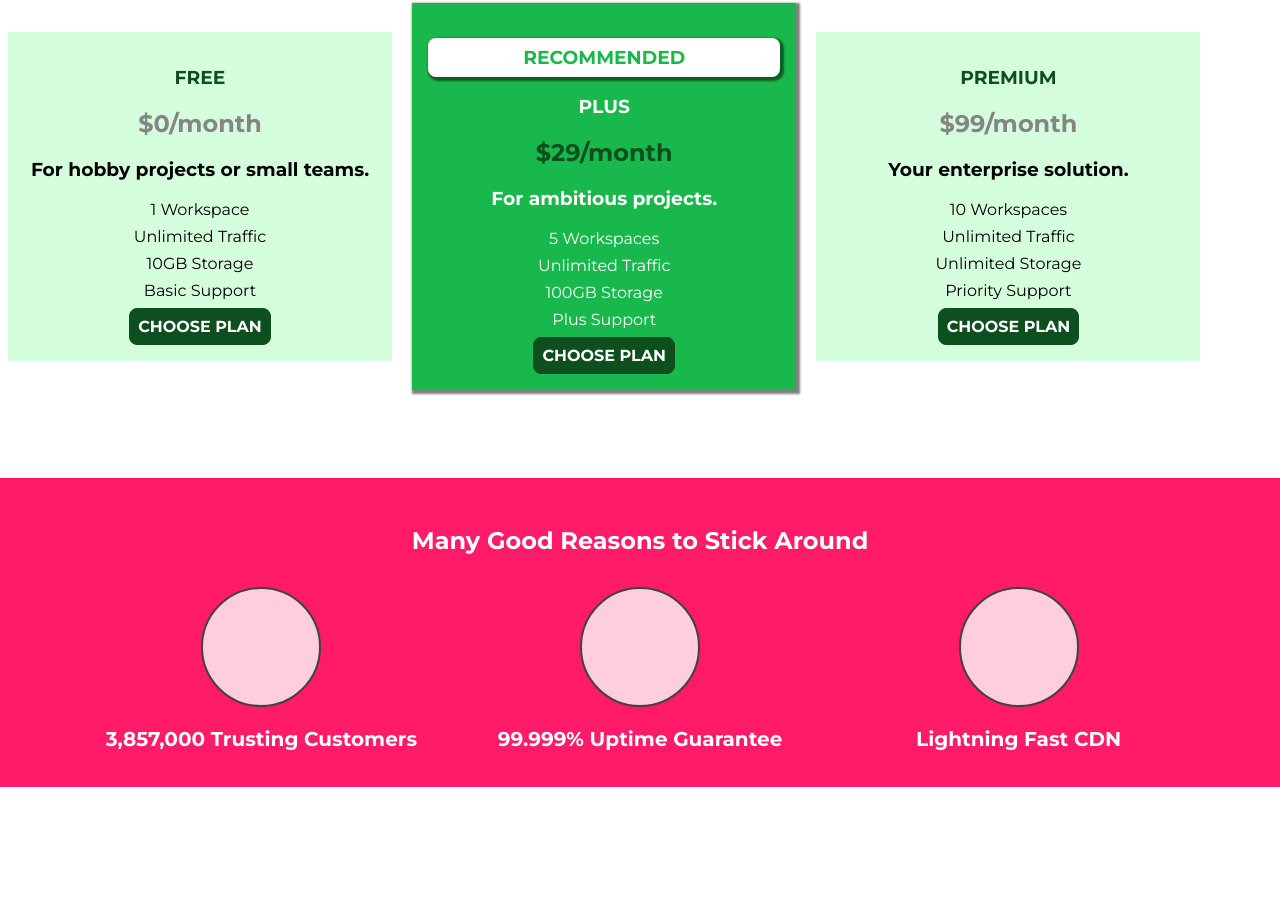
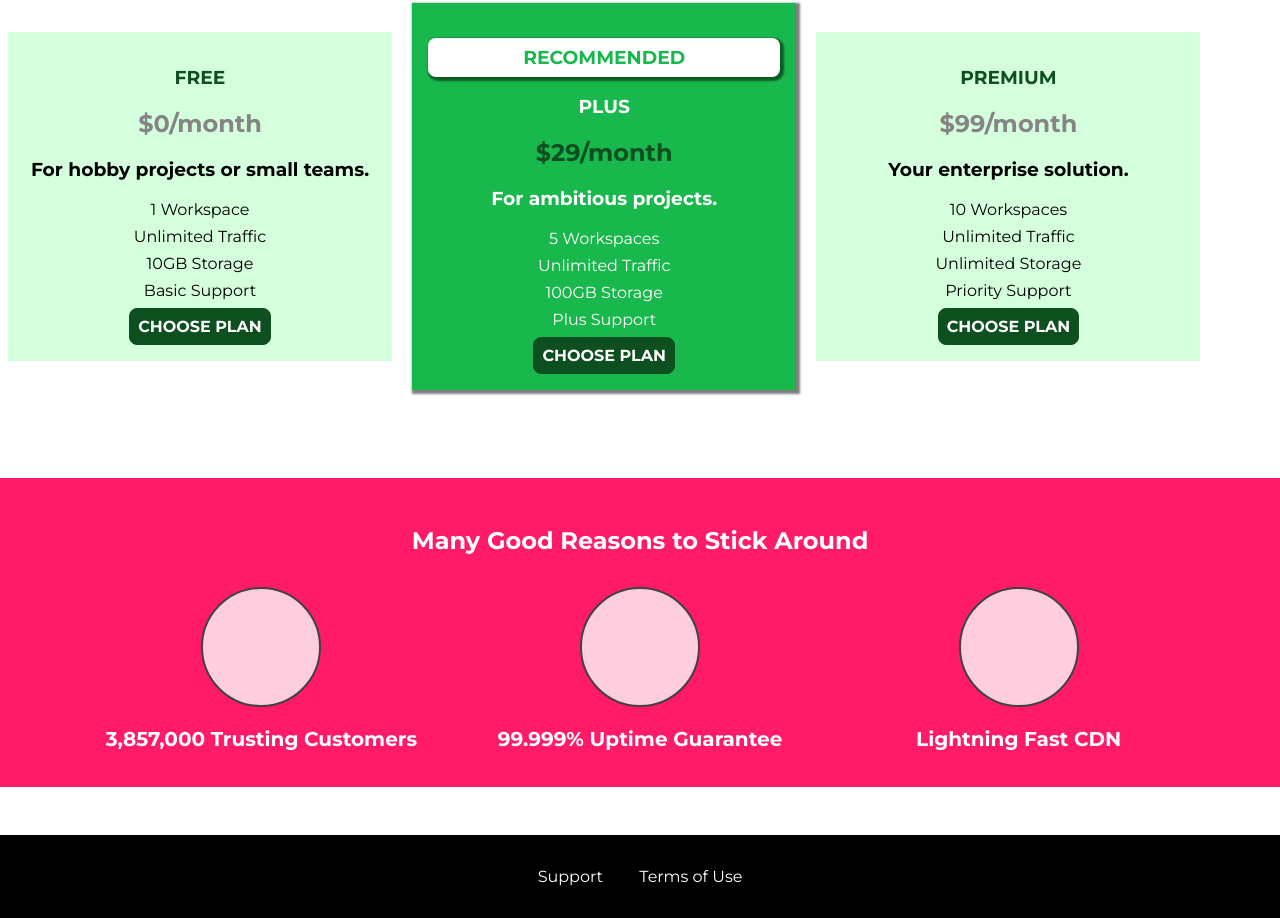
Before and after one commit to hareshaprajapati/css, a plain HTML site: page index.html in a window 1280 px wide. Shown: the part 645-1563 px from the top of the page. Before the commit the page ends 1432 px from the top, so only its background shows below. Drawn offline with Linux system fonts and the light colour scheme.

Commit message:
Adding the Footer

```diff
--- a/index.css
+++ b/index.css
@@ -237,3 +237,33 @@ body{
     color: red;
     font-size: 20px;
 } */
+
+.main-footer{
+    background: black;
+    padding: 32px;
+    margin-top: 48px;
+}
+
+.main-footer__links{
+list-style: none;
+margin: 0;
+padding: 0;
+text-align: center;
+
+}
+
+.main-footer__link{
+    display: inline-block;
+    margin: 0 16px;
+}
+
+.main-footer__link > a{
+    color: white;
+    text-decoration: none;
+}
+
+.main-footer__link > a:active,
+.main-footer__link > a:hover{
+    color: #ccc;
+    text-decoration: none;
+}
--- a/index.html
+++ b/index.html
@@ -105,6 +105,15 @@
         </section>
 
     </main>
+
+    <footer class="main-footer">
+        <nav>
+            <ul class="main-footer__links">
+                <li class="main-footer__link"><a href="#">Support</a></li>
+                <li class="main-footer__link"><a href="#">Terms of Use</a></li>
+            </ul>
+        </nav>
+    </footer>
 </body>
 
 </html>
```
